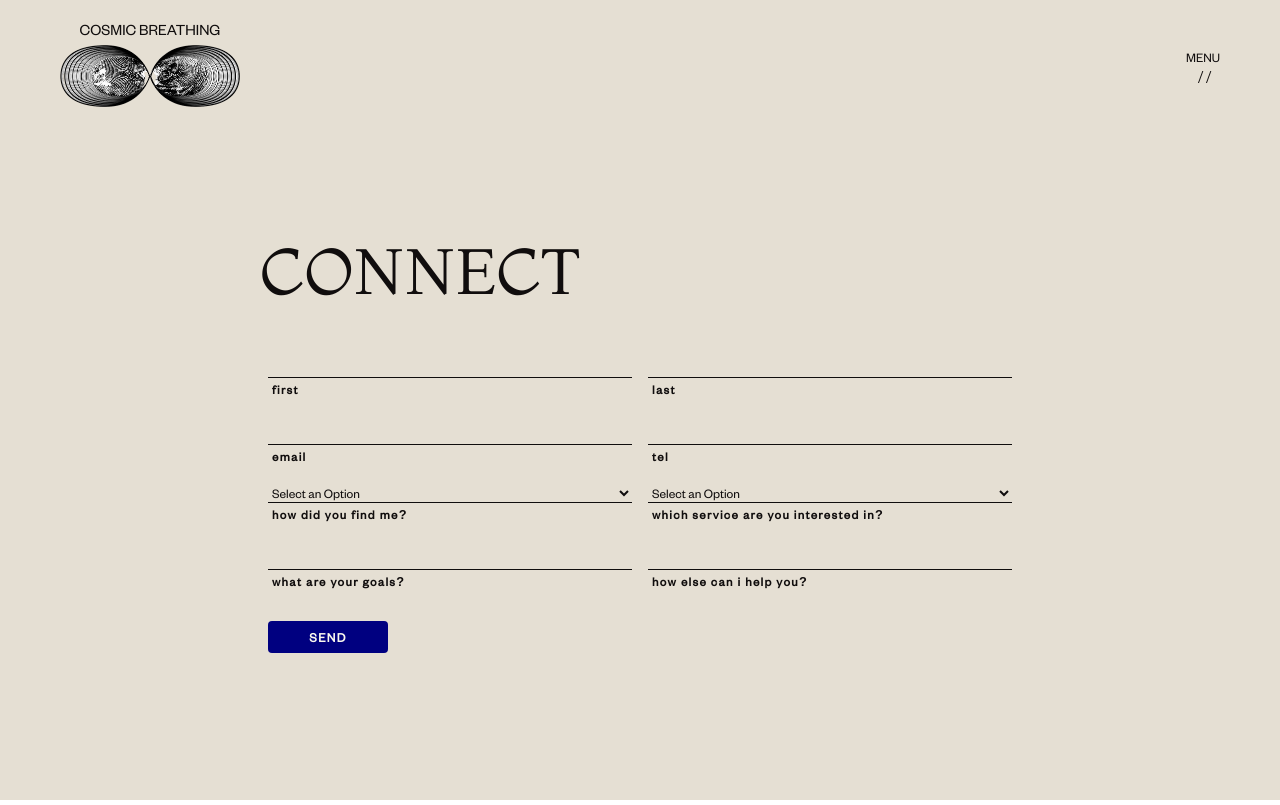
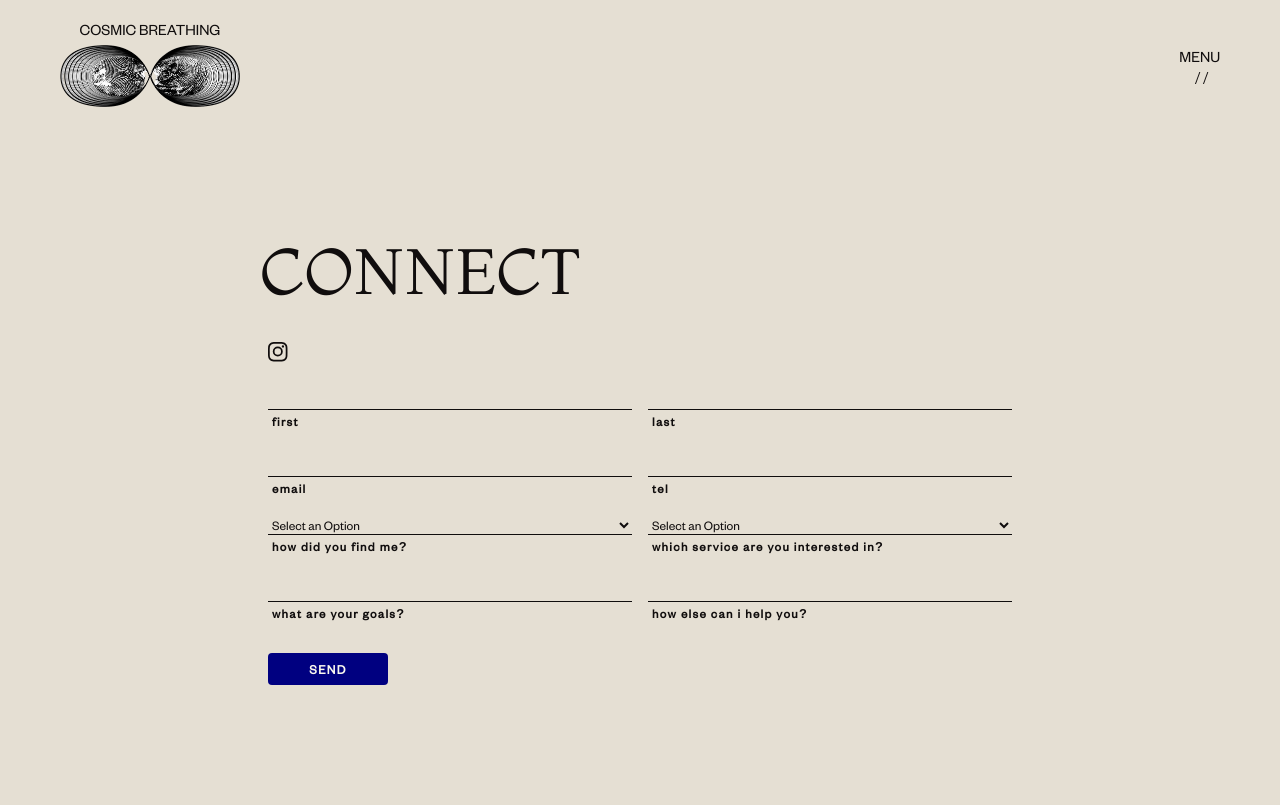
Before and after one commit to lfranckx/cosmic-breathing, a React (Create React App) app: page /connect in a window 1280 px wide. Built offline with nearby package versions, Linux system fonts and the light colour scheme.

Commit message:
conditional colors for pages

```diff
--- a/src/components/Header.js
+++ b/src/components/Header.js
@@ -7,10 +7,24 @@ export default function Header(props) {
     const [active, setActive] = useState(false);
     const location = useLocation();
 
-    const homeColor = location.pathname === '/' ? 'p1' : 'p1';
-    const aboutColor = location.pathname === '/about' ? 'cream' : 'p1';
-    const servicesColor = location.pathname === '/services' ? 'p1' : 'p1';
-    const connectColor = location.pathname === '/connect' ? 'p1' : 'p1';
+    const homeTextColor = location.pathname === '/' ? 'p1' : 'p1';
+    const aboutTextColor = location.pathname === '/about' ? 'bronze p1' : 'p1';
+    const servicesTextColor = location.pathname === '/services' ? 'p1' : 'p1';
+    const connectTextColor = location.pathname === '/connect' ? 'p1' : 'p1';
+
+    const activeMenuTextColorHome = location.pathname === '/' ? 'cream' : 'p1';
+    const activeMenuTextColorServices = location.pathname === '/services' ? 'cream' : 'p1';
+
+    const homeBgColor = location.pathname === '/' ? 'black' : '';
+    const aboutBgColor = location.pathname === '/about' ? 'white' : '';
+    const servicesBgColor = location.pathname === '/services' ? 'black' : '';
+    const connectBgColor = location.pathname === '/connect' ? 'white' : '';
+    const activeScreen = active ? 'show' : '';
+
+    const homeLinkColor = location.pathname === '/' ? 'bronze' : '';
+    const aboutLinkColor = location.pathname === '/about' ? 'black' : '';
+    const servicesLinkColor = location.pathname === '/services' ? 'bronze' : '';
+    const connectLinkColor = location.pathname === '/connect' ? 'black' : '';
 
     return (
         <>
@@ -19,8 +33,8 @@ export default function Header(props) {
                     <div className='flex row'>
                         <Link to={'/'}>
                             <div className='logo_text_wrap'>
-                                {active ? <h1 className='p1 top_layer'>Cosmic Breathing</h1>
-                                        : <h1 className={`${homeColor} ${aboutColor} ${servicesColor} ${connectColor}`}>Cosmic Breathing</h1>}
+                                {active ? <h1 className={`p1 top_layer ${activeMenuTextColorHome} ${activeMenuTextColorServices}`}>Cosmic Breathing</h1>
+                                        : <h1 className={`${homeTextColor} ${aboutTextColor} ${servicesTextColor} ${connectTextColor}`}>Cosmic Breathing</h1>}
                                 <div className='logo_wrap'>
                                     <img src={logo} alt='Main logo for Cosmic Breathing' className='logo' />
                                 </div>
@@ -33,33 +47,36 @@ export default function Header(props) {
                             onClick={() => {setActive(!active)}}
                         >
                             <div className={active ? 'active text_wrap' : 'text_wrap'}>
-                                <span className={location.pathname === '/about' ? 'menu_text cream' : 'menu_text'}>{active ? 'Close' : 'Menu'}</span>
+                                {active ? <span className={`menu_text ${activeMenuTextColorHome} ${activeMenuTextColorServices}`}>{active ? 'Close' : 'Menu'}</span>
+                                        : <span className={`menu_text ${homeTextColor} ${aboutTextColor} ${servicesTextColor} ${connectTextColor}`}>{active ? 'Close' : 'Menu'}</span>}
                             </div>
 
                             <div className='wrap'>
-                                <span className={location.pathname === '/about' ? 'slash cream' : 'slash'}></span>
-                                <span className={location.pathname === '/about' ? 'slash cream' : 'slash'}></span>
+                                {active ? <span className={`slash ${activeMenuTextColorHome} ${activeMenuTextColorServices}`}></span>
+                                        : <span className={`slash ${homeTextColor} ${aboutTextColor} ${servicesTextColor} ${connectTextColor}`}></span>}
+                                {active ? <span className={`slash ${activeMenuTextColorHome} ${activeMenuTextColorServices}`}></span>
+                                        : <span className={`slash ${homeTextColor} ${aboutTextColor} ${servicesTextColor} ${connectTextColor}`}></span>}
                             </div>
                         </button>
                     </div>
                 </header>
             </div>
-            <div id='menu' className={active ? 'show' : ''} >
+            <div id='menu' className={`${homeBgColor} ${aboutBgColor} ${servicesBgColor} ${connectBgColor} ${activeScreen}`}>
                 <div className='content'>
                     <div className='link_wrap'>
-                        <Link className='h1 link' to='/' onClick={() => {setActive(!active)}}>Index</Link>
+                        <Link className={`h1 link ${homeLinkColor} ${aboutLinkColor} ${servicesLinkColor} ${connectLinkColor}`} to='/' onClick={() => {setActive(!active)}}>Index</Link>
                     </div>
                     <div className='link_wrap right'>
-                        <Link className='h1 link' to='/about' onClick={() => {setActive(!active)}}>About</Link>
+                        <Link className={`h1 link ${homeLinkColor} ${aboutLinkColor} ${servicesLinkColor} ${connectLinkColor}`} to='/about' onClick={() => {setActive(!active)}}>About</Link>
                     </div>
                     <div className='link_wrap'>
-                        <Link className='h1 link' to='/services' onClick={() => {setActive(!active)}}>Services</Link>
+                        <Link className={`h1 link ${homeLinkColor} ${aboutLinkColor} ${servicesLinkColor} ${connectLinkColor}`} to='/services' onClick={() => {setActive(!active)}}>Services</Link>
                     </div>
                     <div className='link_wrap left'>
-                        <Link className='h1 link' to='/connect' onClick={() => {setActive(!active)}}>Connect</Link>
+                        <Link className={`h1 link ${homeLinkColor} ${aboutLinkColor} ${servicesLinkColor} ${connectLinkColor}`} to='/connect' onClick={() => {setActive(!active)}}>Connect</Link>
                     </div>
                 </div>
             </div>
         </>
-    )
+    );
 }
--- a/src/routes/Connect.js
+++ b/src/routes/Connect.js
@@ -68,7 +68,16 @@ const Connect = () => {
             <main id='connect'>
                 <section className='content'>
                     <h2 className='h1'>Connect</h2>
-
+                    <div className='social-wrap'>
+                        <a href='' rel='no-follow'>
+                            <span>
+                                <svg width='20px' aria-hidden="true" focusable="false" role="presentation" class="icon icon-instagram" viewBox="0 0 18 18">
+                                    <path fill="currentColor" d="M8.77 1.58c2.34 0 2.62.01 3.54.05.86.04 1.32.18 1.63.3.41.17.7.35 1.01.66.3.3.5.6.65 1 .12.32.27.78.3 1.64.05.92.06 1.2.06 3.54s-.01 2.62-.05 3.54a4.79 4.79 0 01-.3 1.63c-.17.41-.35.7-.66 1.01-.3.3-.6.5-1.01.66-.31.12-.77.26-1.63.3-.92.04-1.2.05-3.54.05s-2.62 0-3.55-.05a4.79 4.79 0 01-1.62-.3c-.42-.16-.7-.35-1.01-.66-.31-.3-.5-.6-.66-1a4.87 4.87 0 01-.3-1.64c-.04-.92-.05-1.2-.05-3.54s0-2.62.05-3.54c.04-.86.18-1.32.3-1.63.16-.41.35-.7.66-1.01.3-.3.6-.5 1-.65.32-.12.78-.27 1.63-.3.93-.05 1.2-.06 3.55-.06zm0-1.58C6.39 0 6.09.01 5.15.05c-.93.04-1.57.2-2.13.4-.57.23-1.06.54-1.55 1.02C1 1.96.7 2.45.46 3.02c-.22.56-.37 1.2-.4 2.13C0 6.1 0 6.4 0 8.77s.01 2.68.05 3.61c.04.94.2 1.57.4 2.13.23.58.54 1.07 1.02 1.56.49.48.98.78 1.55 1.01.56.22 1.2.37 2.13.4.94.05 1.24.06 3.62.06 2.39 0 2.68-.01 3.62-.05.93-.04 1.57-.2 2.13-.41a4.27 4.27 0 001.55-1.01c.49-.49.79-.98 1.01-1.56.22-.55.37-1.19.41-2.13.04-.93.05-1.23.05-3.61 0-2.39 0-2.68-.05-3.62a6.47 6.47 0 00-.4-2.13 4.27 4.27 0 00-1.02-1.55A4.35 4.35 0 0014.52.46a6.43 6.43 0 00-2.13-.41A69 69 0 008.77 0z"></path>
+                                    <path fill="currentColor" d="M8.8 4a4.5 4.5 0 100 9 4.5 4.5 0 000-9zm0 7.43a2.92 2.92 0 110-5.85 2.92 2.92 0 010 5.85zM13.43 5a1.05 1.05 0 100-2.1 1.05 1.05 0 000 2.1z"></path>
+                                </svg>
+                            </span>
+                        </a>
+                    </div>
                     <div className='form-wrap'>
                         <Formik
                             initialValues={{ first_name: "", last_name: "", email: "", tel: "", question_1: "", question_2: "", message: "" }}
--- a/src/styles/Connect.scss
+++ b/src/styles/Connect.scss
@@ -3,6 +3,19 @@
     .content {
         .h1 {
             margin-bottom: 2rem;
+        }
+
+        .social-wrap {
+            display: inline-block;
+            padding: 0 8px 8px;
+            a {
+                font-family: $font1;
+                font-weight: 500;
+                color: $black;
+                display: flex;
+                align-items: center;
+                transition: all ease-in-out .16s;
+            }
         }
 
         .form-wrap {
--- a/src/styles/Header.scss
+++ b/src/styles/Header.scss
@@ -13,6 +13,7 @@ header {
             color: $black;
             z-index: 13;
             &.cream { color: $cream; }
+            &.bronze { color: $bronze; }
         }
 
         .logo_wrap {
@@ -38,13 +39,25 @@ header {
     z-index: 13;
 
     .text_wrap {
+        .menu_text {
+            color: $black;
+        }
+
         .menu_text.cream {
-            color: $cream;
+            color: $cream !important;
+        }
+
+        .menu_text.bronze {
+            color: $bronze;
         }
 
         &.active {
             .menu_text.cream {
                 color: $black;
+            }
+
+            .menu_text.bronze {
+                color: $bronze;
             }
         }
     }
@@ -64,12 +77,6 @@ header {
             align-items: flex-end;
             justify-content: center;
 
-            &.cream {
-                &::before {
-                    background-color: $cream;
-                }
-            }
-
             &::before {
                 transform: translate3d(-1.7px,0,0) rotate(180deg) skewX(-20deg);
                 transition: transform .4s cubic-bezier(.17,.01,.22,1.14);
@@ -82,6 +89,18 @@ header {
                 width: 0.85px;
                 height: 100%;
                 background-color: $black;
+            }
+
+            &.cream {
+                &::before {
+                    background-color: $cream !important;
+                }
+            }
+
+            &.bronze {
+                &::before {
+                    background-color: $bronze !important;
+                }
             }
         }
     }
@@ -129,13 +148,21 @@ header {
     -webkit-transition: all 1s ease;
     transition: all 1s ease;
     padding: 0;
-    background: $white;
     display: flex;
     flex-direction: column;
     justify-content: center;
     align-items: center;
-    box-shadow: 0px 16px 8px rgba(255, 255, 255, 0.8);
     z-index: 12;
+
+    &.black {
+        background: $black;
+        box-shadow: 0px 16px 8px rgba(16, 13, 13, 0.8);
+    }
+
+    &.white {
+        background: $white;
+        box-shadow: 0px 16px 8px rgba(255, 255, 255, 0.8);
+    }
 
     &.show {
         height: 100vh;
@@ -175,6 +202,14 @@ header {
                 &:hover {
                     letter-spacing: 4px;
                 }
+
+                &.bronze {
+                    color: $bronze;
+                }
+
+                &.black {
+                    color: $black;
+                }
             }
         }
     }
```
